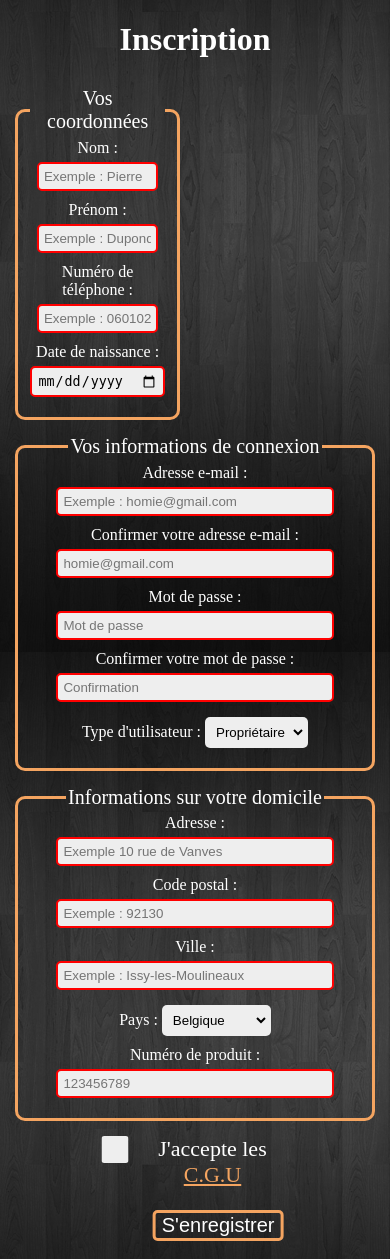
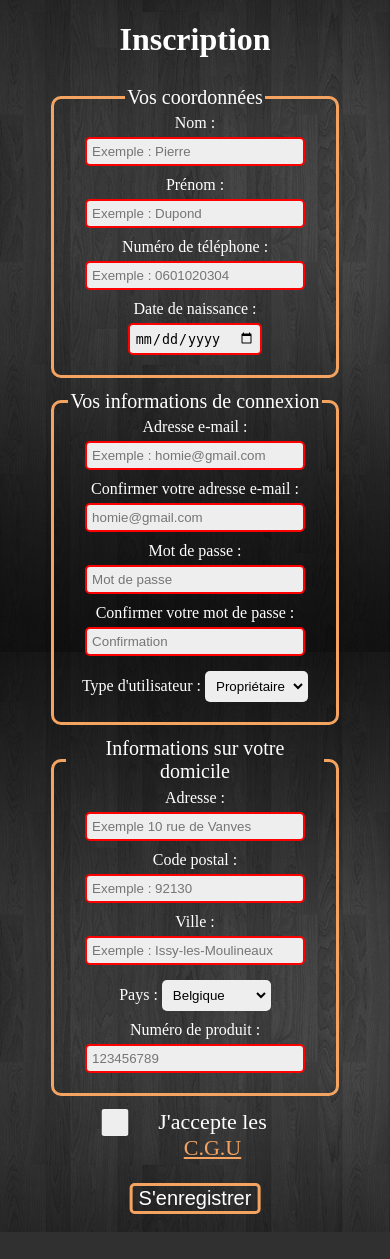
Before and after one commit to victorrob/homie, a PHP site: page /homie/index.php?p=signUp in a window 390 px wide. Shown: the part 148-1407 px from the top of the page. After the commit the page ends 1380 px from the top, so only its background shows below. Run offline with PHP 8.4, Linux system fonts and the light colour scheme; data that the repository does not hold is empty.

Commit message:
signup.css responsive design + add deleteHouse() in treatment.php

```diff
--- a/model/treatment.php
+++ b/model/treatment.php
@@ -267,6 +267,25 @@ function addHouse($PDO){
     $req->closeCursor();
 
     $_SESSION["idResidence"] = $PDO->lastInsertId();
+}
+
+function deleteHouse($PDO){
+
+    //permet de supprimer une maison, ses pièces, ses capteurs et ses actionneurs
+
+    $req = $PDO -> prepare ("SELECT idRoom FROM room WHERE idResidence = ?");
+    $req -> execute($_SESSION['idResidence']);
+    while ($id = $req->fetch()){
+        del('room', $id, $PDO);
+        del('sensor', $id, $PDO);
+        del('actuator', $id, $PDO);
+    }
+    $req -> closeCursor();
+
+    $req = $PDO->prepare('DELETE FROM residence WHERE idResidence = ?');
+    $req->execute($_SESSION['idResidence']);
+
+    $req->closeCursor();
 }
 
 function getSensorPerRoom($PDO){
--- a/view/css/signUp.css
+++ b/view/css/signUp.css
@@ -36,9 +36,6 @@ fieldset{
     margin: 2%;
 }
 
-fieldset.left {
-    width: 15%;
-}
 
 
 
@@ -73,21 +70,9 @@ legend{
 label{
     text-align: center;
 }
-
-
-@media screen and (max-width: 700px) {
-    .container {
-        flex-direction: column;
-    }
-
-    form {
-        position: relative;
-        left: 50%;
-        transform: translate(-50%);
-        text-align: center;
-    }
-
-    fieldset .left {
-        width: auto;
-    }
+.container{
+    display: grid;
+    grid-template-columns: repeat(auto-fit,minmax(17em,1fr));
+    margin: 0 auto;
+    width: 80%;
 }
--- a/view/php/addHouse.php
+++ b/view/php/addHouse.php
@@ -38,4 +38,6 @@
     </fieldset>
 
     <input type="submit" value="Ajouter maison" id="submit" />
+
+
 </form>
```
